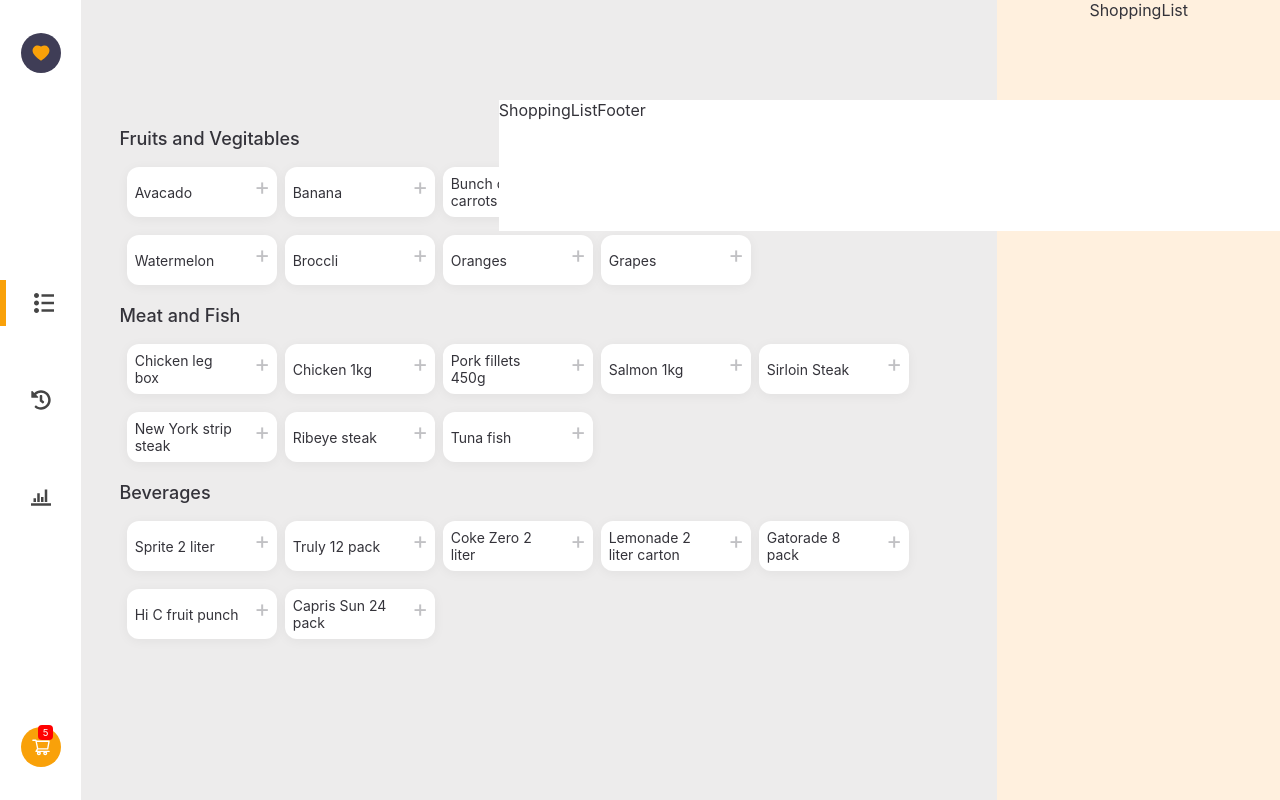
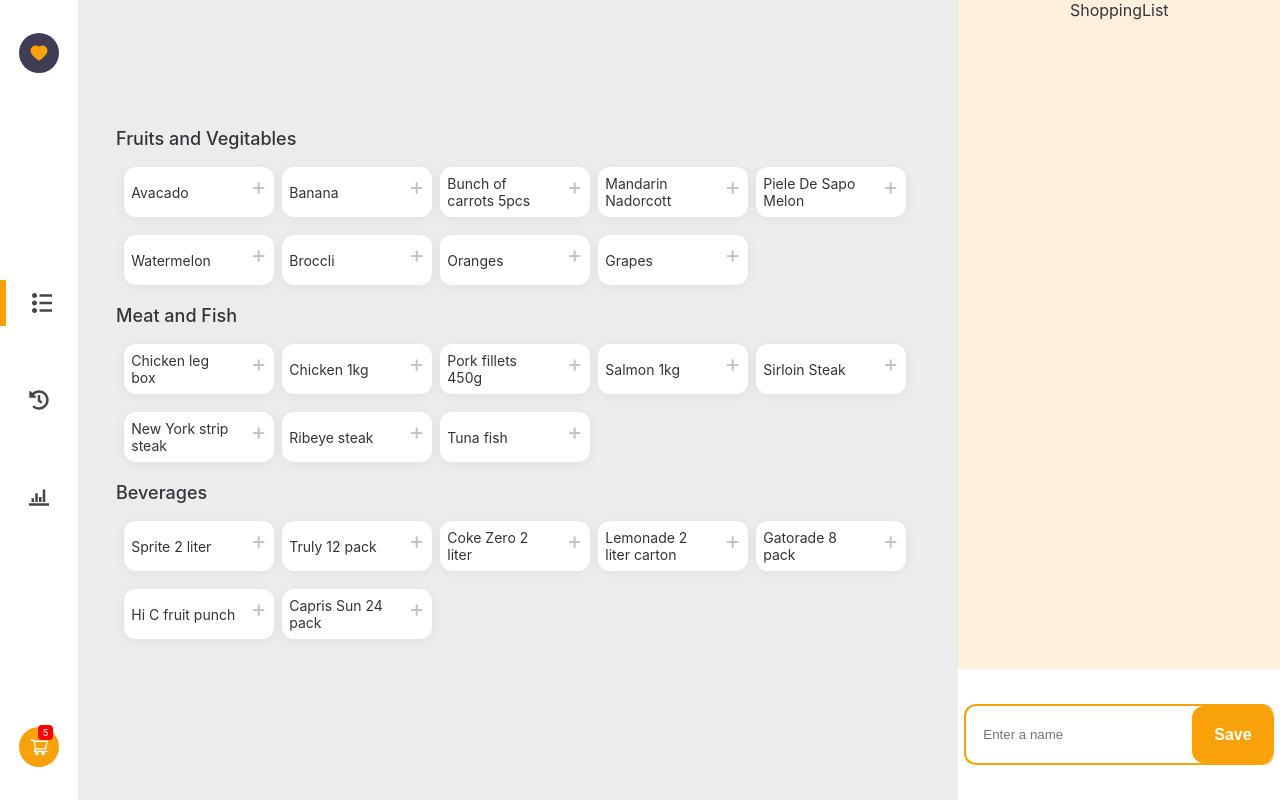
Before and after one commit to ZounMedia/shoppingify, a Next.js app in the folder client/: page / in a window 1280 px wide. Built offline with nearby package versions, Linux system fonts and the light colour scheme.

Commit message:
add shopping list footer styles

```diff
--- a/client/src/common/components/shopping-list/components/ShoppingListFooter.tsx
+++ b/client/src/common/components/shopping-list/components/ShoppingListFooter.tsx
@@ -2,7 +2,14 @@ import { FC } from "react";
 import styles from "@styles/ShoppingListFooter.module.scss";
 
 const ShoppingListFooter: FC = () => {
-  return <div className={styles.container}>ShoppingListFooter</div>;
+  return (
+    <div className={styles.container}>
+      <div className={styles.inputGroup}>
+        <input type="text" placeholder="Enter a name" required></input>
+        <button>Save</button>
+      </div>
+    </div>
+  );
 };
 
 export default ShoppingListFooter;
--- a/client/src/common/styles/ShoppingLIstFooter.module.scss
+++ b/client/src/common/styles/ShoppingLIstFooter.module.scss
@@ -3,7 +3,45 @@
 .container {
   width: 100%;
   height: 131px;
+  display: flex;
+  justify-content: center;
+  align-items: center;
   background-color: $white;
-  position: fixed;
-  top: 100px;
+  position: absolute;
+  bottom: 0;
+  z-index: 100;
+
+  .inputGroup {
+    border: 2px solid $primary;
+    border-right: none;
+    width: 310px;
+    height: 61px;
+    display: flex;
+    justify-content: center;
+    align-items: center;
+    border-radius: 12px;
+
+    input {
+      height: 100%;
+      width: 223px;
+      border: none;
+      margin-left: 15px;
+      &:active,
+      &::after,
+      &:focus {
+        outline: none;
+      }
+    }
+
+    button {
+      width: 87px;
+      height: 100%;
+      border-radius: 12px;
+      background-color: $primary;
+      font-weight: 700;
+      font-size: 16px;
+      color: white;
+      border: none;
+    }
+  }
 }
--- a/client/src/common/styles/ShoppingList.module.scss
+++ b/client/src/common/styles/ShoppingList.module.scss
@@ -2,7 +2,7 @@
 
 .container {
   height: 100%;
-  width: 327.43px;
+  width: 389px;
   display: flex;
   flex-direction: column;
   align-items: center;
```
